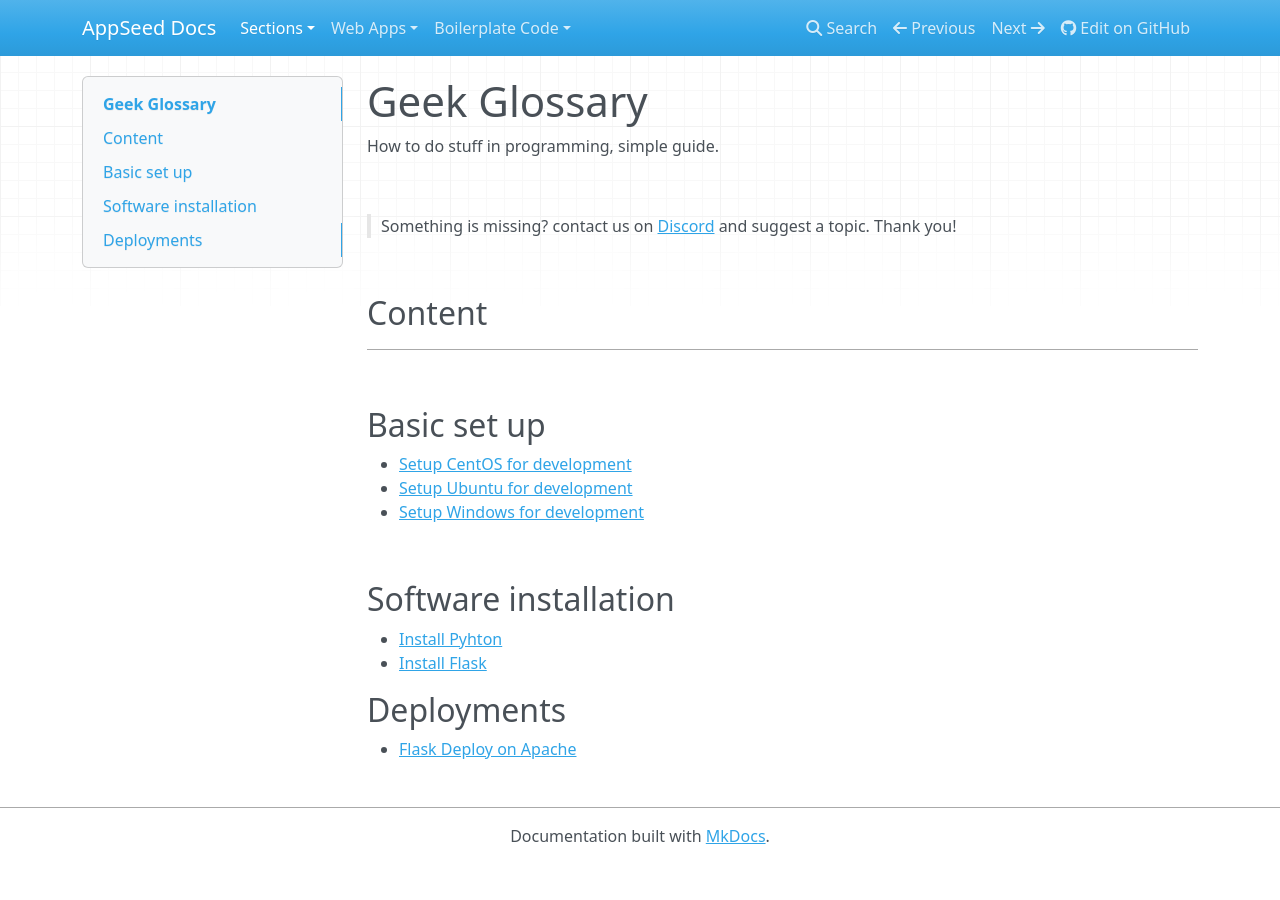
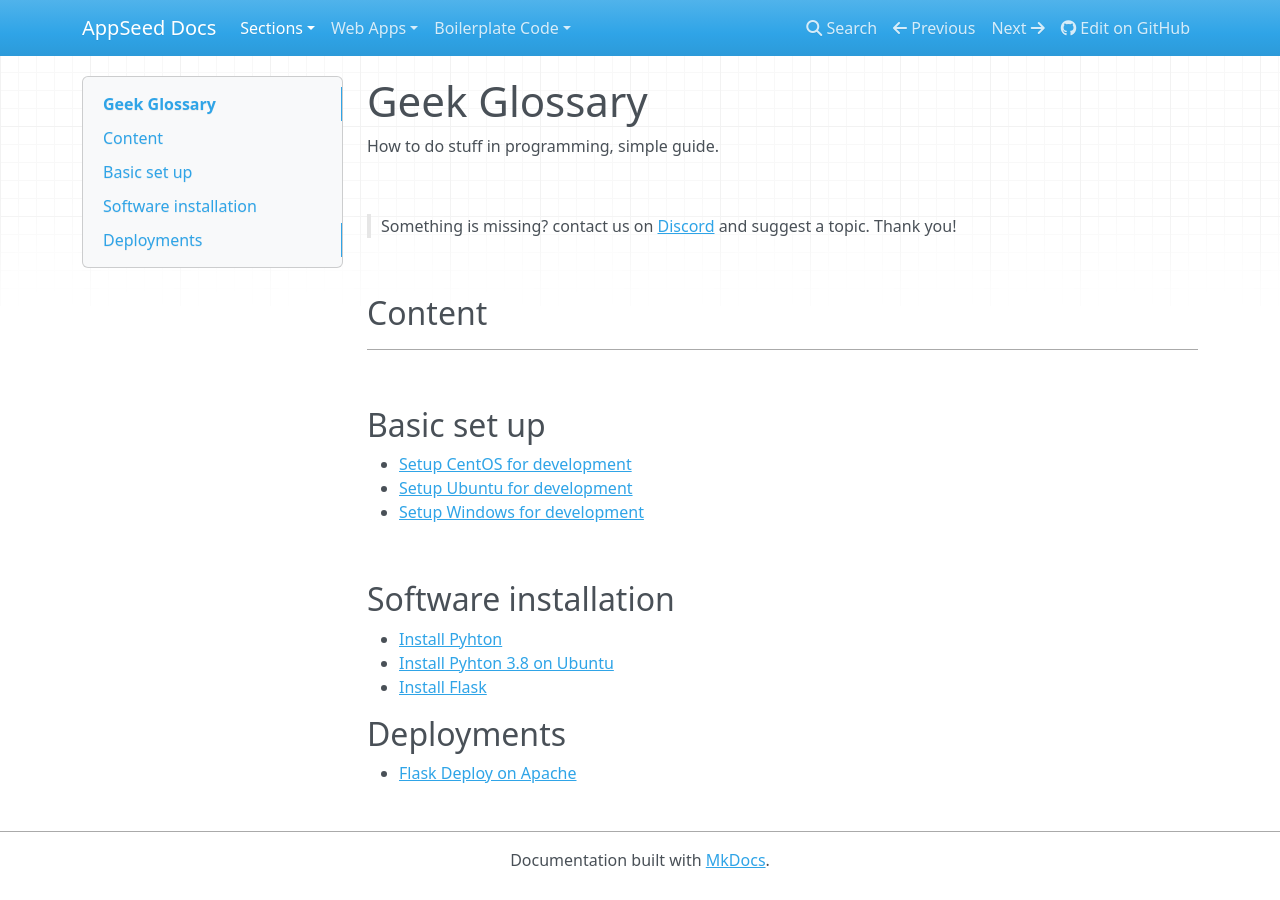
Before and after one commit to rohanmaity123/docs, an MkDocs documentation site: the page built from docs/how-to/index.md, in a window 1280 px wide. Built offline with MkDocs 1.6.1, drawn with Linux system fonts in a browser that asks for light colours; nearby versions of some CDN libraries.

Commit message:
Update Index - Install Python38 on Ubuntu

```diff
--- a/docs/how-to/index.md
+++ b/docs/how-to/index.md
@@ -27,6 +27,7 @@ How to do stuff in programming, simple guide.
 ## Software installation
 
 - [Install Pyhton](/how-to/install-python/)
+- [Install Pyhton 3.8 on Ubuntu](/how-to/install-python38-ubuntu/)
 - [Install Flask](/how-to/install-flask/)
 
 ## Deployments
```
